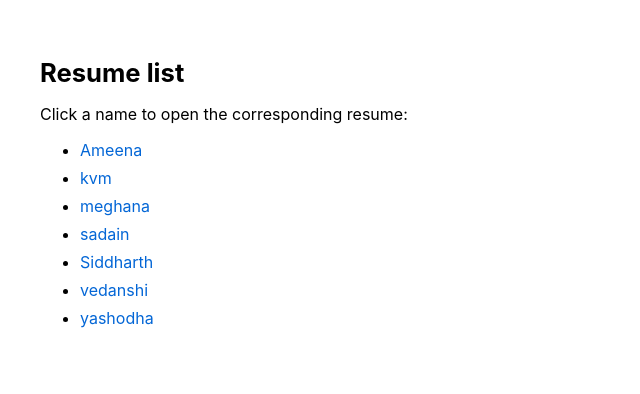
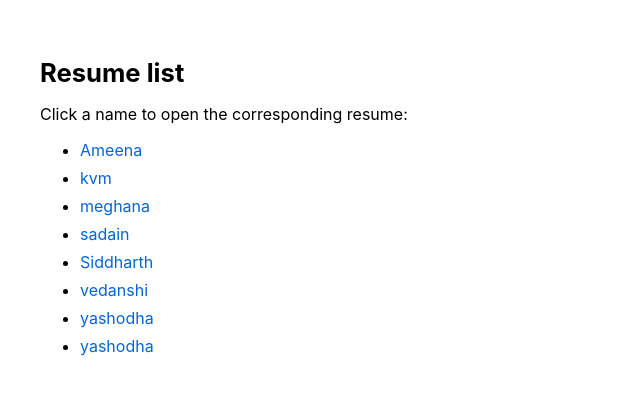
Before and after one commit to vipinoceans/ISBRDSBA2426, a plain HTML site: page index.html in a window 1280 px wide. Shown: the whole page, without its empty margins (0-640 px from the left). Drawn offline with Linux system fonts and the light colour scheme.

Commit message:
Update index.html

```diff
--- a/index.html
+++ b/index.html
@@ -25,6 +25,7 @@
       <li><a href="Siddharth.html">Siddharth</a></li>
       <li><a href="vedanshi.html">vedanshi</a></li>
       <li><a href="yashodha.HTML">yashodha</a></li>
+       <li><a href="sheethal.HTML">yashodha</a></li>
     </ul>
 
   </body>
```
